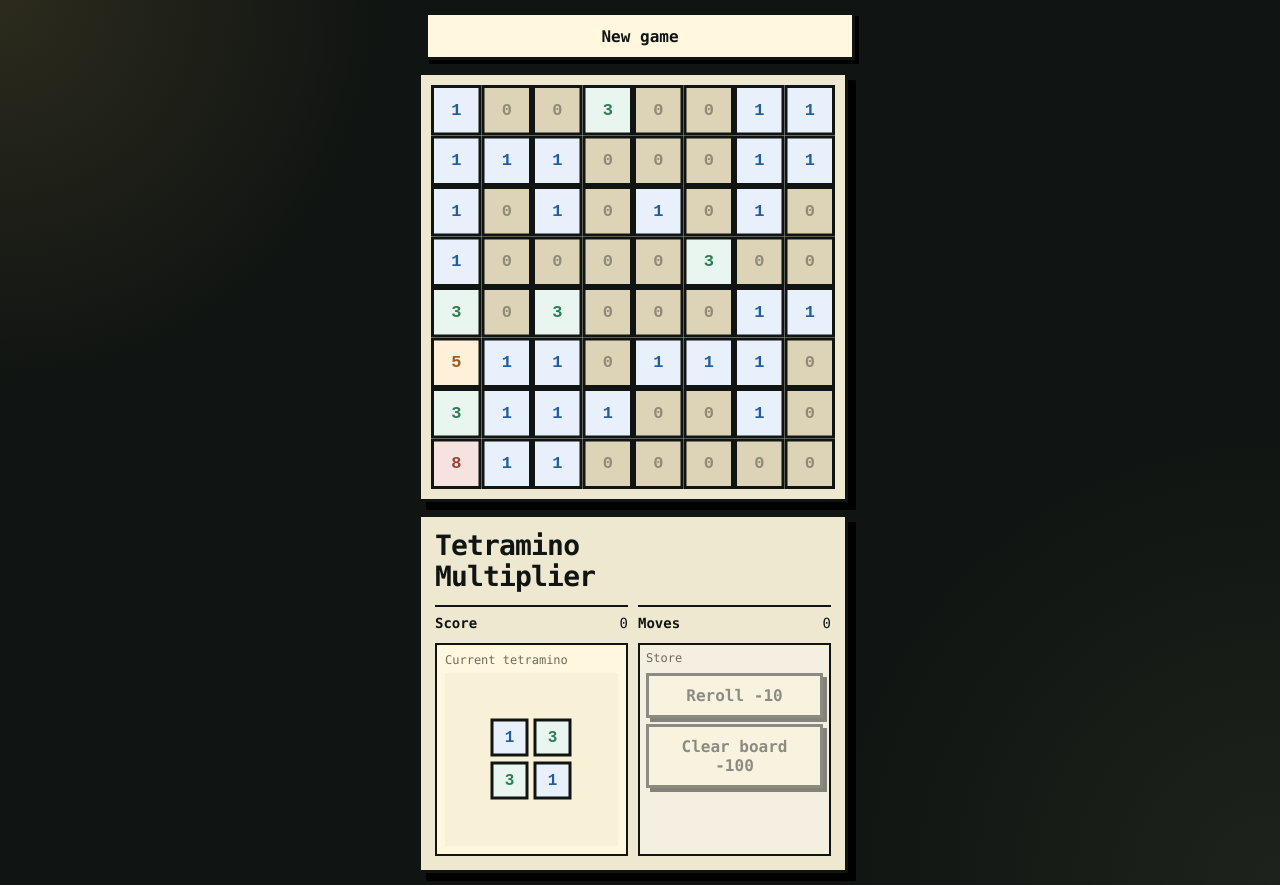
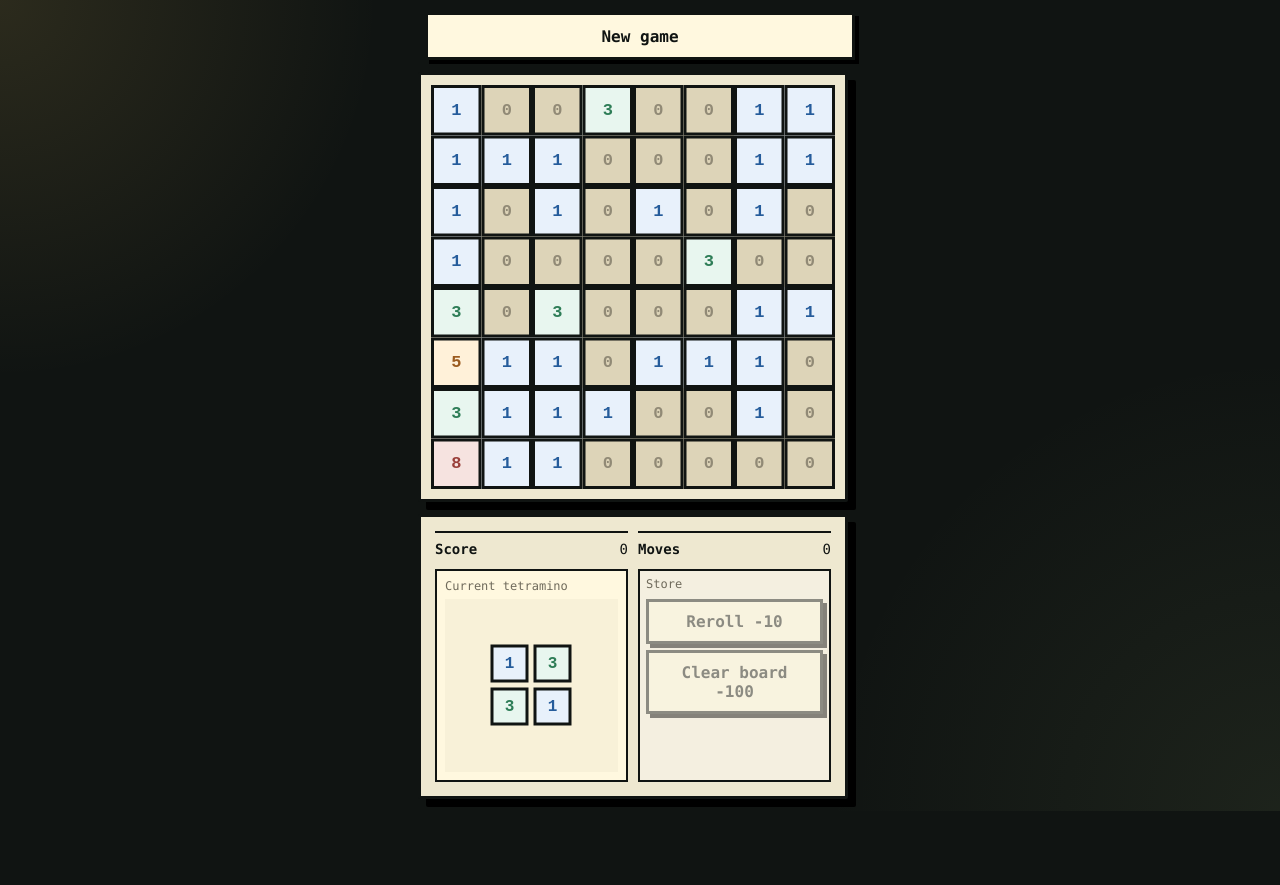
Before and after one commit to playkore/polyfactor, a React (Vite) app: page / in a window 1280 px wide. After the commit the page ends 811 px from the top, so only its background shows below. Built offline with nearby package versions, Linux system fonts and the light colour scheme.

Commit message:
Remove game title from the UI

```diff
--- a/src/App.tsx
+++ b/src/App.tsx
@@ -111,8 +111,6 @@ export default function App() {
         </section>
 
         <aside className="side">
-          <h1>Tetramino<br />Multiplier</h1>
-
           <div className="stats">
             <div className="stat">
               <b>Score</b>
--- a/src/styles.css
+++ b/src/styles.css
@@ -148,14 +148,6 @@ canvas {
   display: grid;
   grid-template-columns: repeat(2, minmax(0, 1fr));
   gap: 10px;
-  grid-column: 1 / -1;
-}
-
-h1 {
-  font-size: clamp(20px, 4vw, 28px);
-  margin: 0;
-  line-height: 1.1;
-  letter-spacing: -0.03em;
   grid-column: 1 / -1;
 }
 
```
